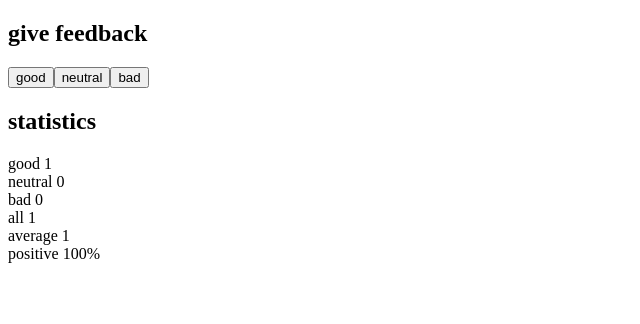
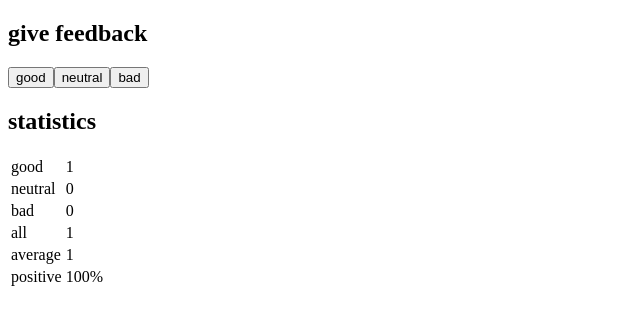
Before and after one commit to optimisticnpc/fullstackopen-exercises, a React (Vite) app in the folder part1/unicafe/: page / in a window 1280 px wide. Both pictures are taken after a click on the button "good". Shown: the top 324 px of the page, without its empty margins (0-640 px from the left). Built offline with nearby package versions, Linux system fonts and the light colour scheme.

Commit message:
Finished 1-11

```diff
--- a/part1/unicafe/src/App.jsx
+++ b/part1/unicafe/src/App.jsx
@@ -1,33 +1,38 @@
 import { useState } from 'react'
 
 const Statistics = (props) => {
-  if (props.good === 0 && props.neutral === 0 && props.bad === 0) {
+  const { good, neutral, bad } = props;
+  const all = good + neutral + bad;
+
+  if (all === 0) {
     return (
       <div>
         <h2>statistics</h2>
         <p>No feedback given</p>
       </div>
-    )
+    );
   }
+
+  const average = (good - bad) / all;
+  const positive = (good / all) * 100 + '%';
+
   return (
     <div>
       <h2>statistics</h2>
-      <StatisticLine text="good" value={props.good} />
-      <StatisticLine text="neutral" value={props.neutral} />
-      <StatisticLine text="bad" value={props.bad} />
-      <StatisticLine text="all" value={props.good + props.neutral + props.bad} />
-      <StatisticLine text="average" value={(props.good - props.bad) / (props.good + props.neutral + props.bad)} />
-      <StatisticLine text="positive" value={(props.good / (props.good + props.neutral + props.bad)) * 100 + '%'} />
+      <table>
+        <tbody>
+          <StatisticLine text="good" value={good} />
+          <StatisticLine text="neutral" value={neutral} />
+          <StatisticLine text="bad" value={bad} />
+          <StatisticLine text="all" value={all} />
+          <StatisticLine text="average" value={average} />
+          <StatisticLine text="positive" value={positive} />
+        </tbody>
+      </table>
     </div>
-  )
+  );
 }
 
-
-const Display = ({label, counter}) => {
-  return (
-    <div>{label} {counter}</div>
-  )
-}
 
 const Button = ({ onClick, text }) => {
   return (
@@ -38,7 +43,10 @@ const Button = ({ onClick, text }) => {
 }
 const StatisticLine = ({text, value}) => {
   return (
-    <div>{text} {value}</div>
+    <tr>
+      <td>{text}</td>
+      <td>{value}</td>
+    </tr>
   )
 }
 
```
